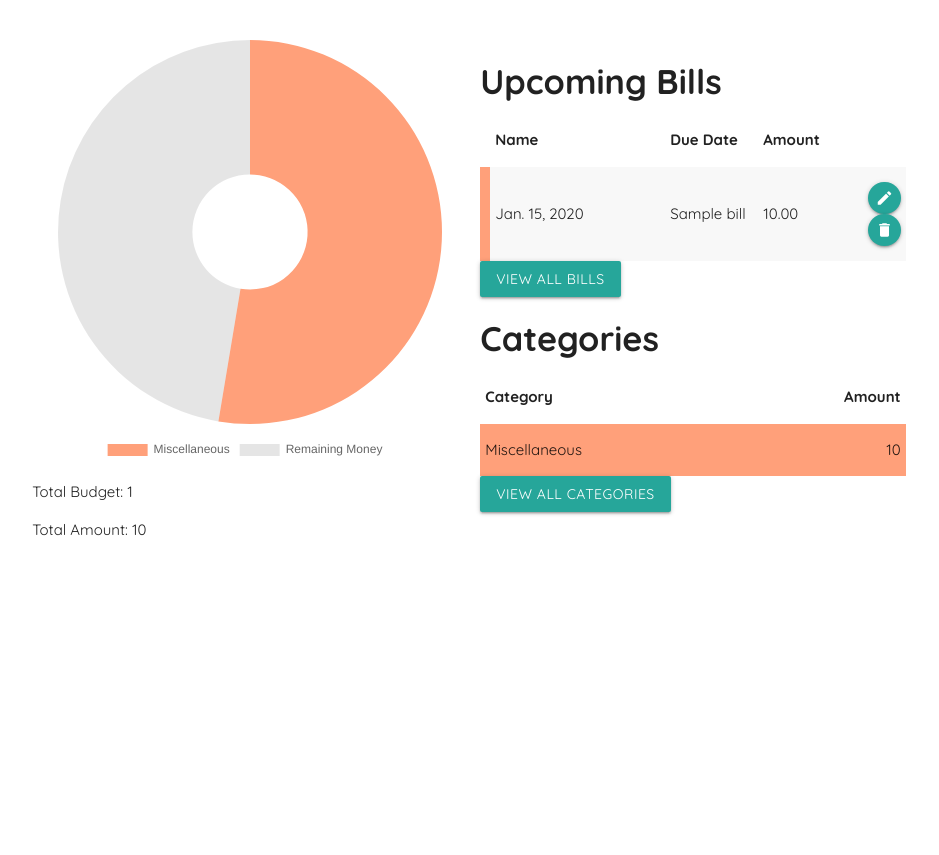
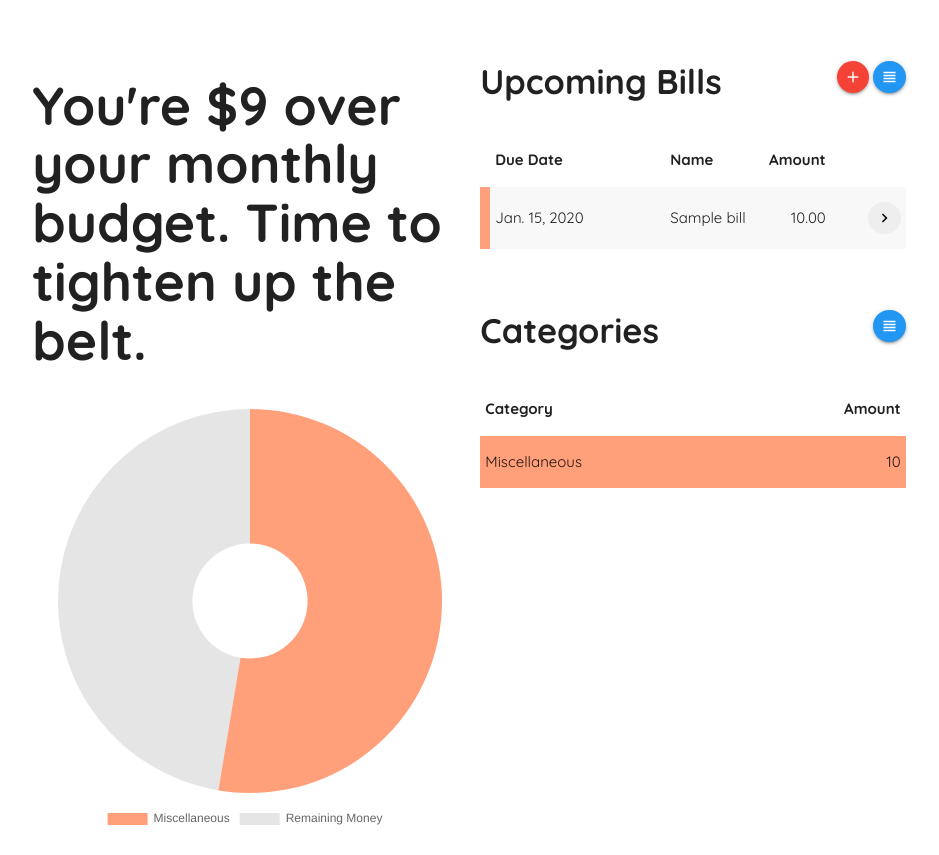
Before and after one commit to madeleinemarie/pygg, a Django app: page /dashboard/ in a window 1280 px wide. Shown: the part 259-1114 px from the top of the page, without its empty margins (171-1110 px from the left). Before the commit the page ends 795 px from the top, so only its background shows below. Run offline with Django 3.2, Linux system fonts and the light colour scheme; a user stored in the database is signed in; tables that the repository leaves empty hold one stand-in row (values such as "Sample post").

Commit message:
Update Dashboard

```diff
--- a/main_app/static/css/style.css
+++ b/main_app/static/css/style.css
@@ -20,6 +20,10 @@ tr.bill-row td:last-child {
 
 #user-panel {
     min-height: 13rem;
+}
+
+.dashboard-table {
+    margin-top: 40px;
 }
 
 .logo {
--- a/main_app/templates/dashboard.html
+++ b/main_app/templates/dashboard.html
@@ -1,22 +1,36 @@
 {% extends 'base.html' %}
+{% load motivators %}
 {% block content %}
 <div class="row">
     <div class="col s12 l6">
+        <div class="left-align">
+            <h2>{{ user.userinfo.budget|subtract:total_bills.amount__sum }}</h2>
+        </div>
+        <div class="dashboard-table">
         <canvas id="myChart" width="400" height="400"></canvas>
-        <p>Total Budget: {{ user.userinfo.budget }}</p>
-        <p>Total Amount: {{ total_bills.amount__sum }}</p>
+        </div>
     </div>
     <div class="col s12 l6">
         <div>
-            <h4>Upcoming Bills</h4>
+            <div class="row valign-wrapper">
+                <div class="col s9">
+                    <h4>Upcoming Bills</h4>
+                </div>
+                <div class="col s3">
+                    <div class="action-panel right-align">
+                        <a href="{% url 'bills_create' %}" class="btn-floating btn-small red tooltipped" data-position="bottom" data-beloworigin="true" data-tooltip="Add New Bill"><i class="tiny material-icons">add</i></a>
+                        <a href="{% url 'bills' %}" class="btn-floating btn-small blue tooltipped" data-position="bottom" data-beloworigin="true" data-tooltip="View All Bills"><i class="tiny material-icons">view_headline</i></a>
+                    </div>
+                </div>
+            </div>
             {% if bills.count %}
             <table class="striped bill-table">
                 <thead>
                     <tr>
                         <th></th>
+                        <th>Due Date</th>
                         <th>Name</th>
-                        <th>Due Date</th>
-                        <th>Amount</th>
+                        <th class="right-align">Amount</th>
                     </tr>
                 </thead>
                 <tbody>
@@ -25,22 +39,28 @@
                         <td id="category-color" data-category="{{ bill.get_category_display }}"></td>
                         <td>{{ bill.dueDate }}</td>
                         <td>{{ bill.name }}</td>
-                        <td>{{ bill.amount }}</td>
+                        <td class="right-align">{{ bill.amount }}</td>
                         <td class="right-align">
-                            <a href="{% url 'bills_update' bill.id %}" class="waves-effect waves-light btn-small btn-floating"><i class="tiny material-icons left">create</i>Edit</a>
-                            <a href="{% url 'bills_delete' bill.id %}" class="waves-effect waves-light btn-small btn-floating"><i class="tiny material-icons left">delete</i>Delete</a></td>
-                    </tr>
+                            <a href="{% url 'bill_detail' bill.id %}" class="btn-small btn-floating tooltipped grey lighten-3 btn-flat" data-position="bottom" data-tooltip="{{ bill.name }} Details"><i class="tiny material-icons black-text">chevron_right</i>Details</a>
+                        </tr>
                     {% endfor %}
                 </tbody>
             </table>
-            <a href="{% url 'bills' %}"" class=" waves-effect waves-light btn">View All Bills</a>
             {% else %}
             <p>No bills yet.</p>
-            <a href="{% url 'bills_create' %}" class="waves-effect waves-light btn">Add Bill</a>
             {% endif %}
         </div>
         <div>
-            <h4>Categories</h4>
+            <div class="row valign-wrapper dashboard-table">
+                <div class="col s9">
+                    <h4>Categories</h4>
+                </div>
+                <div class="col s3">
+                    <div class="action-panel right-align">
+                        <a href="{% url 'categories' %}" class="btn-floating btn-small blue tooltipped" data-position="bottom" data-beloworigin="true" data-tooltip="View All Bills"><i class="tiny material-icons">view_headline</i></a>
+                    </div>
+                </div>
+            </div>
             {% if categories_total.items %}
             <table class="striped">
                 <thead>
@@ -58,7 +78,6 @@
                     {% endfor %}
                 </tbody>
             </table>
-            <a href="{% url 'categories' %}" class="waves-effect waves-light btn">View All Categories</a>
             {% else %}
             <p>No categories yet.</p>
             {% endif %}
--- a/main_app/templates/main_app/bill_detail.html
+++ b/main_app/templates/main_app/bill_detail.html
@@ -44,7 +44,7 @@
                     <td id="category-color" data-category="{{ object.get_category_display }}"></td>
                     <td>{{ category_bill.name }}</td>
                     <td class="right-align">{{ category_bill.amount }}</td>
-                    <td class="right-align">
+                    <td class="center-align">
                         <a href="{% url 'bill_detail' category_bill.id %}" class="btn-small btn-floating tooltipped grey lighten-3 btn-flat" data-position="bottom" data-tooltip="{{ category_bill.name }} Details"><i class="tiny material-icons black-text">chevron_right</i>Details</a>
 
                     </tr>
--- /dev/null
+++ b/main_app/templatetags/motivators.py
@@ -0,0 +1,14 @@
+from django import template
+from django.utils.safestring import mark_safe
+
+register = template.Library()
+
+@register.filter(name='subtract')
+def subtract(value, arg):
+    balance = value - arg
+    if balance == 0:
+        return f"You're exactly on budget. What a coincidence!"
+    elif balance < 0:
+        return f"You're ${abs(balance)} over your monthly budget. Time to tighten up the belt."
+    else:
+        return f"You're ${balance} under your budget. Treat yo' self!"
--- a/pygg/settings.py
+++ b/pygg/settings.py
@@ -66,6 +66,7 @@ TEMPLATES = [
             ],
             'libraries':{
                 'date_extras': 'main_app.templatetags.date_extras',
+                'motivators': 'main_app.templatetags.motivators',
             }
         },
     },
```
Also changed, not shown: main_app/templatetags/date_extras.py (+0 -28 lines).
